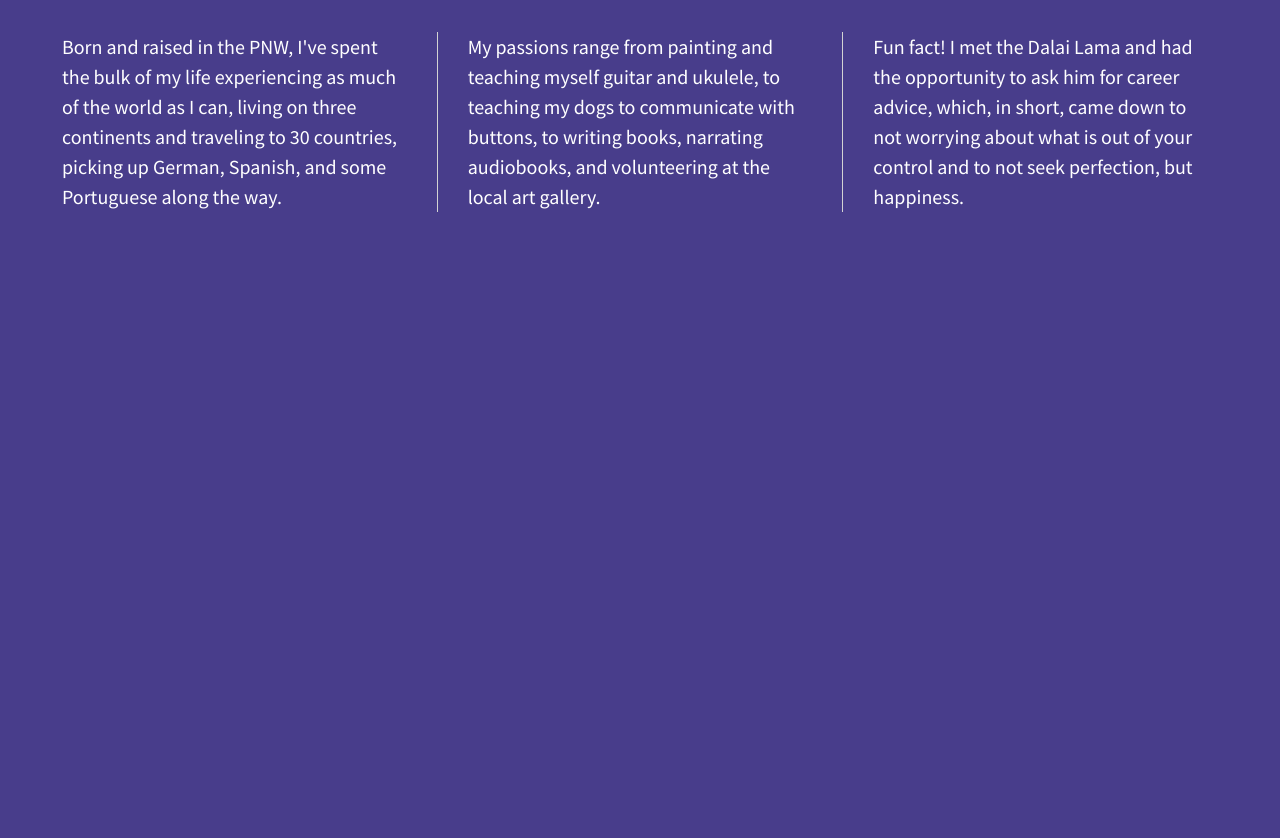
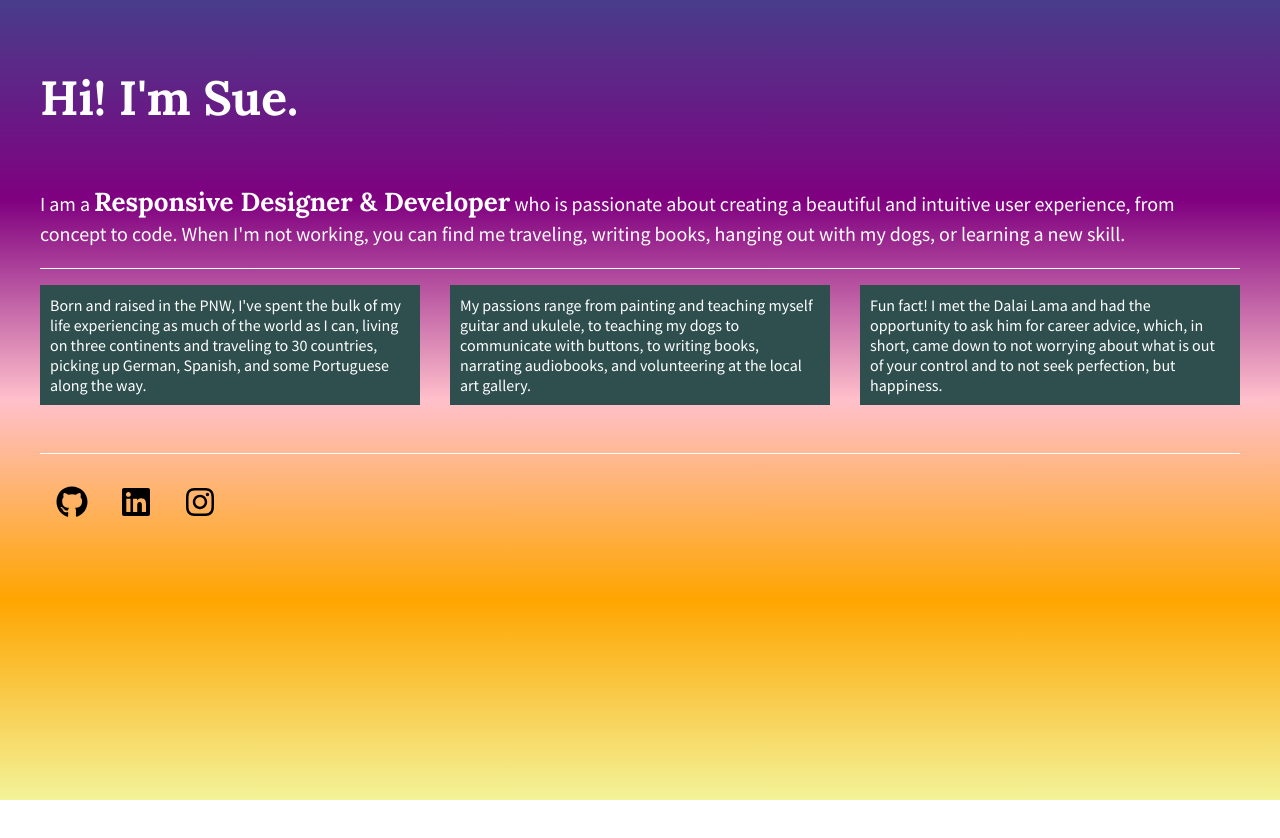
Before and after one commit to sueselle/206-flexbox-div, a plain HTML site: page index.html in a window 1280 px wide. After the commit the page ends 800 px from the top, so only its background shows below. Drawn offline with nearby package versions, Linux system fonts and the light colour scheme.

Commit message:
Personalized page through CSS and Flexbox styling

```diff
--- a/css/main.css
+++ b/css/main.css
@@ -97,51 +97,79 @@ textarea {
 
 
 html {
-  background-color: darkslateblue;
+  background-image: linear-gradient( darkslateblue, purple, pink, orange, rgb(243, 243, 153));
+  background-repeat: no-repeat;
   height: 100%;
   width: 100%;
 }
 
 body {
   font-family: 'Source Sans Pro', sans-serif;
-  font-weight: 400;
   padding: 2em;
-  height: 100%;
   color: #fff;
+  display: flex;
+  justify-content: center;
+}
+header,
+footer {
+    width: 100%;
+    display: flex;
+    justify-content: flex-start;
+}
+header h1 {
+    font-size: 3em;
+    font-family: 'Lora', sans-serif;
+}
+main {
+    width: 100%;
+    display: flex;
+    justify-content: center;
+    border-bottom: 1px solid #fff;
+}
+main p {
+    font-size: 1.25em;
 }
 
 .wrapper {
   /*add display:flex and set justify-content to space-between*/
   display: flex;
+  flex-flow: row wrap;
   justify-content: space-between;
-  align-items: top;
+  max-width: 1200px;
+  margin-bottom: 1em;
+  /*border-bottom: 1px solid #fff;*/
 
 }
 
 .div-1, .div-2, .div-3 {
   /*give the divs a width of 30%, add display:flex, set justify-content and align-items to center*/
   color: #fff;
-  line-height: 1.5em;
-  font-size: 1.25em;
-  background-color: darkslateblue;
-  height: auto;
-  display: flex;
-  width: 30%;
-  justify-content: center;
-  align-items: center;
-  padding-left: 1.5em;
-  padding-right: 1.5em;
-}
-.div-2 {
+        line-height: 1.25em;
+        font-size: 1em;
+        background-color: darkslategray;
+        height: auto;
+        display: flex;
+        justify-content: center;
+        align-items: center;
+        padding: 10px;
+        border-bottom: 1px solid lightgray;
 
-    border-left: 1px solid lightgray;
-    border-right: 1px solid lightgray;
 }
 
-.wrapper span {
+p span {
     font-family: 'Lora', sans-serif;
     font-size: 1.3em;
 }
+footer {
+    border-top: 1px solid #fff;
+    margin-top: 2em;
+  }
+
+  footer img {
+    height: 2em;
+    width: 2em;
+    padding: 2em 1em;
+  }
 
 
 /* ==========================================================================
@@ -230,6 +258,26 @@ body {
        (min-resolution: 120dpi) {
     /* Style adjustments for high resolution devices */
 }
+@media all and (max-width: 767px) {
+    body {
+      padding: 1em;
+    }
+}
+@media (min-width: 768px) {
+    .div-1, .div-2, .div-3 {
+        width: 30%;
+        border-bottom: none;
+        margin-top: 1em;
+        margin-bottom: 1em;
+    }
+}
+
+    .div-2 p {
+      border-left: 1px solid lightgray;
+      border-right: 1px solid lightgray;
+      padding:0 40px;
+    }
+}
 
 /* ==========================================================================
    Print styles.
--- a/index.html
+++ b/index.html
@@ -1,5 +1,6 @@
 <!doctype html>
 <html class="no-js" lang="">
+
 <head>
     <meta charset="utf-8">
     <meta http-equiv="x-ua-compatible" content="ie=edge">
@@ -16,21 +17,42 @@
     <link href='http://fonts.googleapis.com/css?family=Lora:700' rel='stylesheet' type='text/css'>
     <link href='http://fonts.googleapis.com/css?family=Source+Sans+Pro:400,700' rel='stylesheet' type='text/css'>
 </head>
+
 <body>
     <!--[if lt IE 8]>
             <p class="browserupgrade">You are using an <strong>outdated</strong> browser. Please <a href="http://browsehappy.com/">upgrade your browser</a> to improve your experience.</p>
         <![endif]-->
 
     <section class="wrapper">
-            <div class="div-1">
-                Born and raised in the PNW, I've spent the bulk of my life experiencing as much of the world as I can, living on three continents and traveling to 30 countries, picking up German, Spanish, and some Portuguese along the way.
+        <header>
+            <h1>Hi! I'm Sue.</h1>
+        </header>
+        <main>
+            <p>I am a <span>Responsive Designer & Developer</span> who is passionate about creating a beautiful and
+                intuitive user experience, from concept to code. When I'm not working, you can find me traveling,
+                writing books, hanging out with my dogs, or learning a new skill.</p>
+            </main>
+        <div class="div-1" class="flex-items">
+            Born and raised in the PNW, I've spent the bulk of my life experiencing as much of the world as I can,
+            living on three continents and traveling to 30 countries, picking up German, Spanish, and some Portuguese
+            along the way.
         </div>
-            <div class="div-2">
-                My passions range from painting and teaching myself guitar and ukulele, to teaching my dogs to communicate with buttons, to writing books, narrating audiobooks, and volunteering at the local art gallery.
+        <div class="div-2" class="flex-items">
+            My passions range from painting and teaching myself guitar and ukulele, to teaching my dogs to communicate
+            with buttons, to writing books, narrating audiobooks, and volunteering at the local art gallery.
         </div>
-            <div class="div-3">
-                Fun fact! I met the Dalai Lama and had the opportunity to ask him for career advice, which, in short, came down to not worrying about what is out of your control and to not seek perfection, but happiness.
+        <div class="div-3" class="flex-items">
+            Fun fact! I met the Dalai Lama and had the opportunity to ask him for career advice, which, in short, came
+            down to not worrying about what is out of your control and to not seek perfection, but happiness.
         </div>
+        <footer>
+            <a href="https://github.com/sueselle" target="_blank">
+                <img src="img/github.svg"></a>
+                <a href="https://www.linkedin.com/in/sue-selle-362968296/" target="_blank">
+                    <img src="img/linkedin.svg"></a>
+                    <a href="https://www.instagram.com/thehappyuserux/" target="_blank">
+                        <img src="img/instagram.svg"></a>
+        </footer>
     </section>
 
     <script src="https://ajax.googleapis.com/ajax/libs/jquery/1.11.3/jquery.min.js"></script>
@@ -40,12 +62,15 @@
 
     <!-- Google Analytics: change UA-XXXXX-X to be your site's ID. -->
     <script>
-            (function(b,o,i,l,e,r){b.GoogleAnalyticsObject=l;b[l]||(b[l]=
-            function(){(b[l].q=b[l].q||[]).push(arguments)});b[l].l=+new Date;
-            e=o.createElement(i);r=o.getElementsByTagName(i)[0];
-            e.src='https://www.google-analytics.com/analytics.js';
-            r.parentNode.insertBefore(e,r)}(window,document,'script','ga'));
-            ga('create','UA-XXXXX-X','auto');ga('send','pageview');
+            (function (b, o, i, l, e, r) {
+                b.GoogleAnalyticsObject = l; b[l] || (b[l] =
+                    function () { (b[l].q = b[l].q || []).push(arguments) }); b[l].l = +new Date;
+                e = o.createElement(i); r = o.getElementsByTagName(i)[0];
+                e.src = 'https://www.google-analytics.com/analytics.js';
+                r.parentNode.insertBefore(e, r)
+            }(window, document, 'script', 'ga'));
+        ga('create', 'UA-XXXXX-X', 'auto'); ga('send', 'pageview');
     </script>
 </body>
+
 </html>
```
Also changed, not shown: img/github.svg (added), img/instagram.svg (added), img/linkedin.svg (added). Lines whose indentation alone changed are shown as unchanged.
